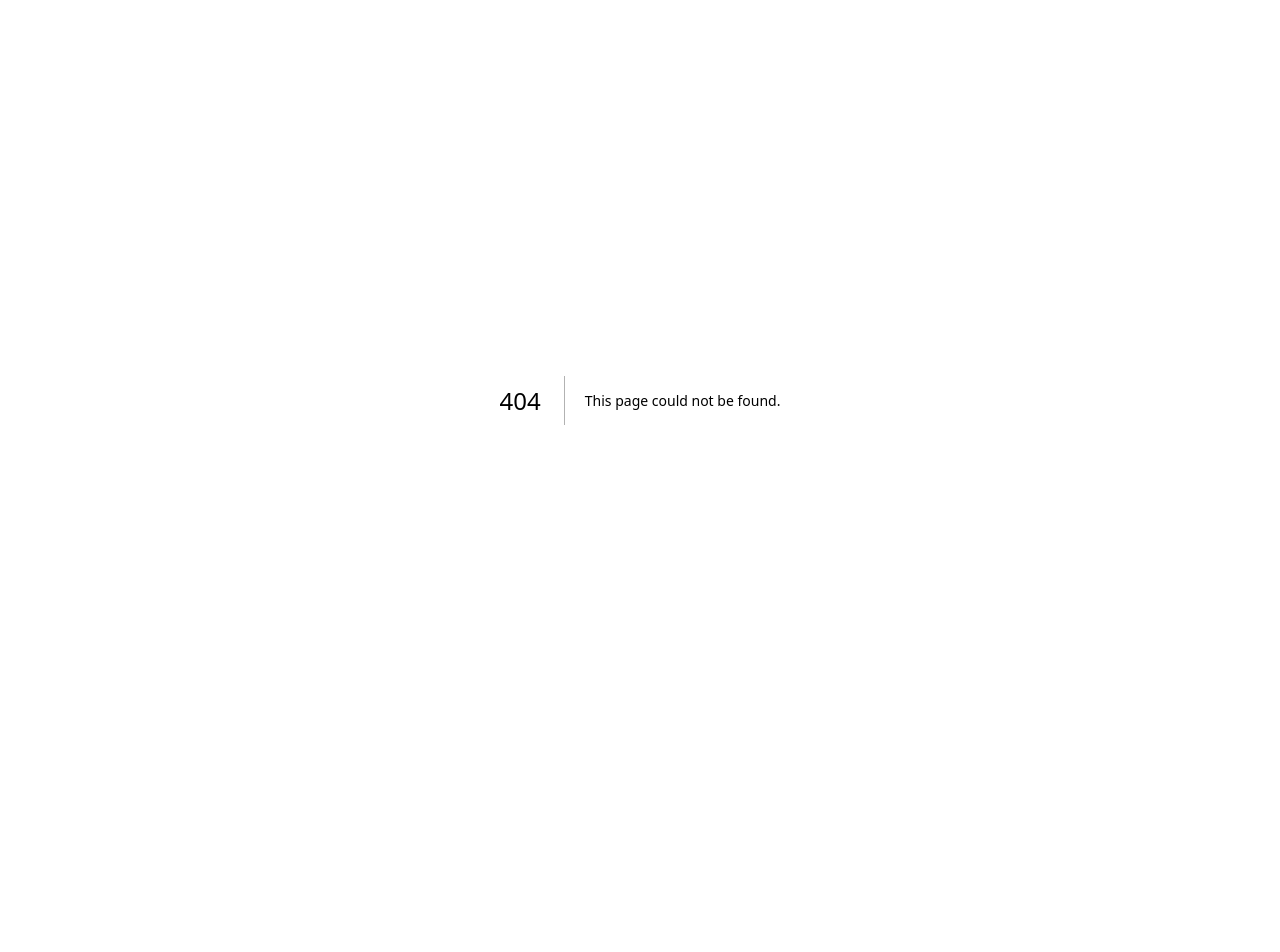
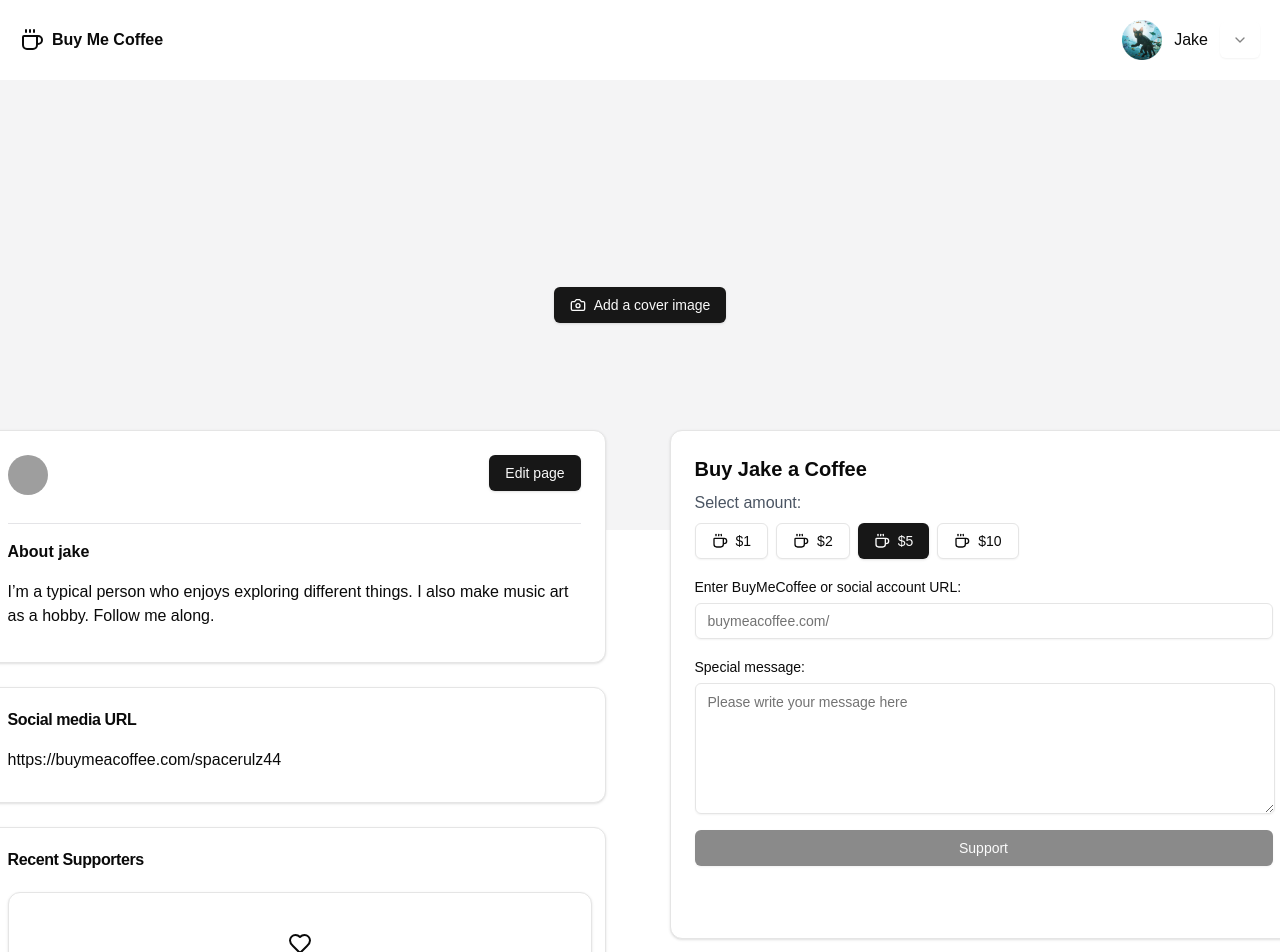
Before and after one commit to pinecone-2a/team-ctrlZ-frontend, a Next.js app: page /viewpage in a window 1280 px wide. Before the commit this address had no page. Shown: the top 952 px of the page. Before the commit the page ends 800 px from the top, so only its background shows below. Built offline with nearby package versions, Linux system fonts and the light colour scheme; grey boxes are pictures that could not be loaded.

Commit message:
Home page sidebar (#31)
* sidebar

* homepage, sidebar

* sidebar

* homepage

* h

* side

* home

* f

* solongoo

* viewpage

---------

Co-authored-by: 24LP1557 24LP1557 <24LP1557@G305-CC0109.local>
Co-authored-by: 24LP1557 24LP1557 <24LP1557@G305-CC0109.localdomain>

```diff
--- a/src/app/dashboard/Header.tsx
+++ b/src/app/dashboard/Header.tsx
@@ -10,7 +10,7 @@
 
 export default function Header() {
     return(
-        <div className="flex justify-between mt-2">
+        <div className="flex justify-between p-5">
             <div className="flex items-center gap-[8px]">
                 <Coffee className="w-[24px] h-[24px]"/>
                 <p className="text-base font-bold">Buy Me Coffee</p>
--- a/src/app/dashboard/page.tsx
+++ b/src/app/dashboard/page.tsx
@@ -1,12 +1,14 @@
 "use client";
 import Sidebar from "@/app/_components/sidebar";
 import Header from "./Header";
-
+import HomePageDefault from "../homepage/page";
 export default function Dashboard(){
     return(
         <div className="mx-[100px]">
             <Header />
-            <Sidebar />
+
+            <HomePageDefault/>
+
         </div>
     )
 };
--- a/src/app/homepage/page.tsx
+++ b/src/app/homepage/page.tsx
@@ -1,7 +1,7 @@
 "use client";
 import HomePage from "@/app/homepage/HomePage";
 
-export default function Home(){
+export default function HomePageDefault(){
     return(
         <div className="flex">
             <HomePage />
--- /dev/null
+++ b/src/app/viewpage/page.tsx
@@ -0,0 +1,10 @@
+import VPmain from "./viewpage"
+import Header from "../dashboard/Header"
+export default function ViewPageMain(){
+    return (
+        <div>
+        <Header/>
+        < VPmain/>
+        </div>
+    )
+}
--- /dev/null
+++ b/src/app/viewpage/viewpage.tsx
@@ -0,0 +1,90 @@
+"use client"
+import { Avatar, AvatarImage } from "@/components/ui/avatar";
+import { Card, CardTitle } from "@/components/ui/card";
+import { Button } from "@/components/ui/button";
+import { Input } from "@/components/ui/input";
+import Link from "next/link";
+import { Textarea } from "@/components/ui/textarea";
+import { useState } from "react";
+import { Camera } from 'lucide-react';
+import { Heart } from 'lucide-react';
+import { Coffee } from 'lucide-react';
+export default function VPmain() {
+    const [amount, setAmount] = useState(5);
+    const [url, setUrl] = useState("");
+    const [message, setMessage] = useState("");
+  const amounts = [1, 2, 5, 10];
+
+  return (
+   <div>
+<div className="w-full bg-[#F4F4F5] h-[450px] flex justify-center items-center absolute">
+    <Button className="flex justify-center items-center">
+        <Camera /> Add a cover image
+    </Button>
+</div>
+ <div className="flex justify-center gap-16 relative top-[350px] ">
+<div className="flex flex-col gap-6">
+<Card className="w-[623px] h-[233px]  p-6">
+    <div className="flex justify-between">
+<Avatar>
+  <AvatarImage src="https://github.com/shadcn.png" />
+</Avatar>
+<Link href={"/accountSettings"}>
+<Button>Edit page</Button></Link> </div>
+<div className="bg-[#E4E4E7] h-[1px] w-full mt-7"> </div>
+<h1 className="font-semibold text-[16px] mt-4">About jake</h1>
+<p className="mt-4">I’m a typical person who enjoys exploring different things. I also make music art as a hobby. Follow me along.</p>
+</Card>
+<Card className="w-[623px] h-[116px] p-6">
+    <CardTitle>Social media URL</CardTitle>
+    <p className="mt-5"> https://buymeacoffee.com/spacerulz44</p>
+</Card>
+<Card className="w-[623px] h-[236px] p-6">
+    <CardTitle>Recent Supporters</CardTitle>
+    <Card className="w-[584px] h-[140px] flex flex-col items-center mt-6 justify-center">
+<Heart/>
+<p className="font-semibold text-[16px] mt-3">Be the first one to support Jake</p>
+    </Card>
+</Card>
+</div>
+
+<div>
+<Card className="w-[628px] h-[509px] p-6">
+      <h2 className="text-xl font-bold">Buy Jake a Coffee</h2>
+      <p className="mt-2 text-gray-600">Select amount:</p>
+      <div className="flex gap-2 mt-2">
+        {[1, 2, 5, 10].map((value) => (
+          <Button className="gap-2"
+            key={value}
+            onClick={() => setAmount(value)}
+            variant={amount === value ? "default" : "outline"}
+          >
+            <Coffee/> ${value}
+          </Button>
+        ))}
+      </div>
+      <div className="mt-4">
+        <label className="font-medium text-[14px]">Enter BuyMeCoffee or social account URL:</label>
+        <Input
+          placeholder="buymeacoffee.com/"
+          value={url}
+          onChange={(e) => setUrl(e.target.value)}
+          className="mt-1"
+        />
+      </div>
+      <div className="mt-4">
+        <label className=" font-medium text-[14px]">Special message:</label>
+        <Textarea
+          placeholder="Please write your message here"
+          value={message}
+          onChange={(e) => setMessage(e.target.value)}
+          className="mt-1 w-[580px] h-[131px]"
+        />
+      </div>
+      <Button className="mt-4 w-full" disabled={!url.trim()}>Support</Button>
+    </Card>
+</div>
+</div>
+   </div>
+  );
+}
--- /dev/null
+++ b/src/components/ui/textarea.tsx
@@ -0,0 +1,22 @@
+import * as React from "react"
+
+import { cn } from "@/lib/utils"
+
+const Textarea = React.forwardRef<
+  HTMLTextAreaElement,
+  React.ComponentProps<"textarea">
+>(({ className, ...props }, ref) => {
+  return (
+    <textarea
+      className={cn(
+        "flex min-h-[60px] w-full rounded-md border border-input bg-transparent px-3 py-2 text-base shadow-sm placeholder:text-muted-foreground focus-visible:outline-none focus-visible:ring-1 focus-visible:ring-ring disabled:cursor-not-allowed disabled:opacity-50 md:text-sm",
+        className
+      )}
+      ref={ref}
+      {...props}
+    />
+  )
+})
+Textarea.displayName = "Textarea"
+
+export { Textarea }
```
